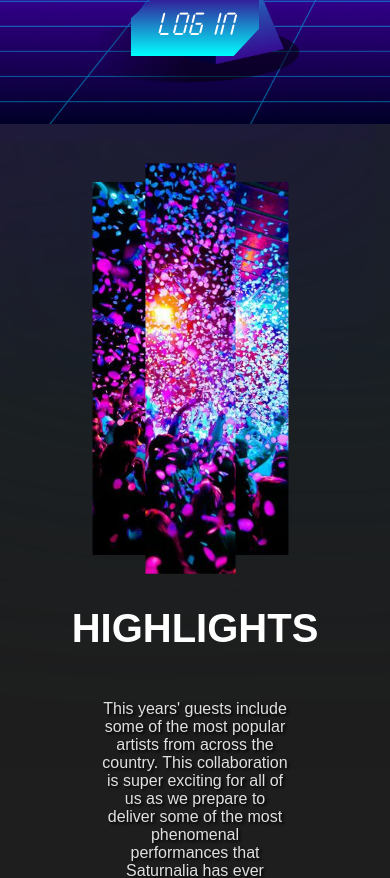
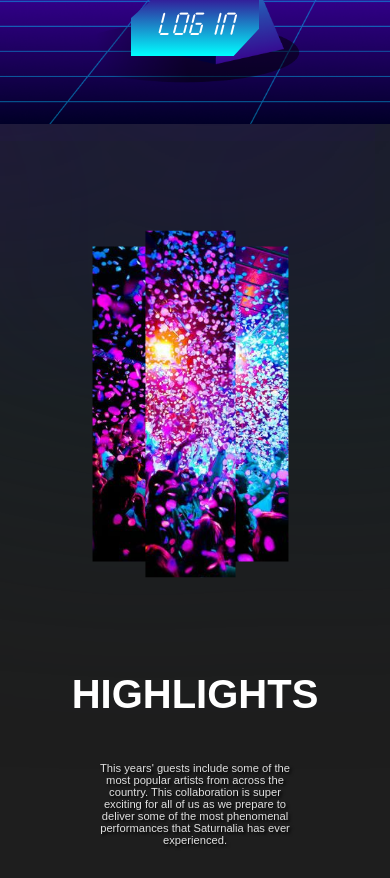
Before and after one commit to utkarsh-1905/saturnalia-website, a React (Create React App) app: page / in a window 390 px wide. Shown: the part 720-1598 px from the top of the page. Built offline with nearby package versions, Linux system fonts and the light colour scheme; no server answers; a web font is replaced by a local one.

Commit message:
highlights-css

```diff
--- a/src/components/Highlights/Split.css
+++ b/src/components/Highlights/Split.css
@@ -110,6 +110,7 @@
     .split-image-container .split-image:nth-child(1){
         width: 30%;
         scale: 0.7;
+        height:450px;
         /* border-style: solid; */
         background-position: -10px;
         /* border-radius: 10px; */
@@ -119,6 +120,7 @@
         width: 30%;
         /* border-style: solid; */
         scale: 0.7;
+        height:450px;
         background-position: -260px;
         transform: scale(1.1);
         /* border-radius: 10px; */
@@ -129,6 +131,7 @@
     .split-image-container .split-image:nth-child(3){
         width: 30%;
         scale: 0.7;
+        height:450px;
         /* border-style: solid; */
         /* background-position: -640px; */
         background-position: -500px;
--- a/src/components/Highlights/newhighlights.css
+++ b/src/components/Highlights/newhighlights.css
@@ -6,6 +6,7 @@
     margin-right: 15px; */
     font-family: 'BatmanForeverOutline', sans-serif;
     font-family: 'BatmanForeverAlternate', sans-serif;
+    margin-top: 20px;
 }
 
 .left-highlight{
@@ -130,14 +131,14 @@
         display: flex;
         flex-direction: column;
         justify-content: center;
-        margin-top: -12%;
+        margin-top: -20%;
         /* border-style: solid; */
         width: 100%;
         height: 50%;
     }
 
     .highlight-content{
-        font-size:1rem;
+        font-size:0.7rem;
         margin-left: 100px;
         margin-right: 100px;
     }
```
